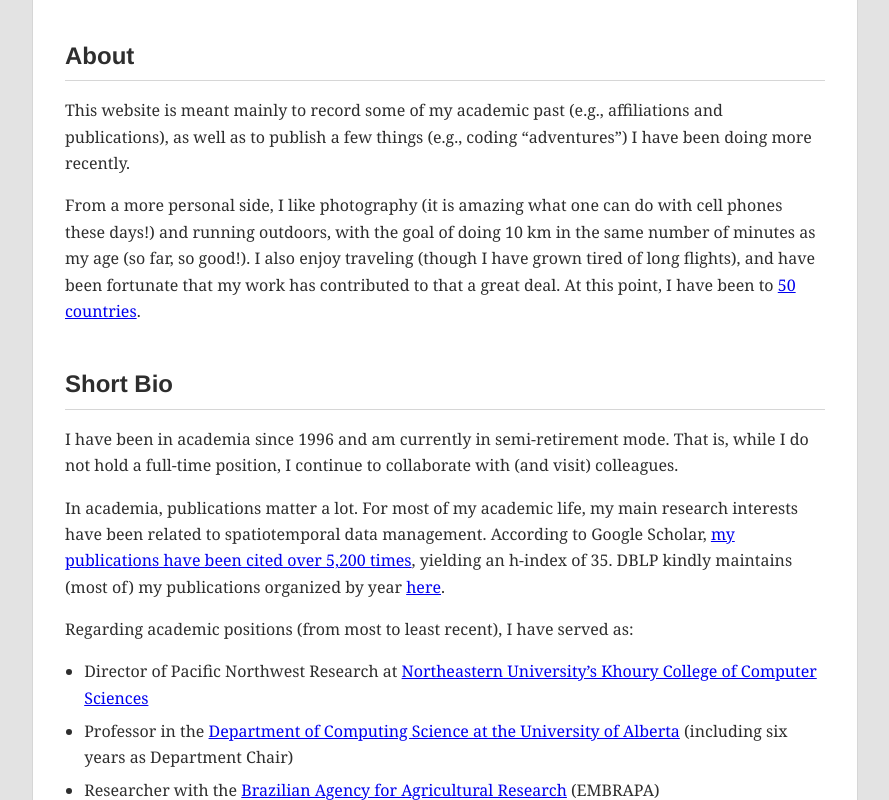
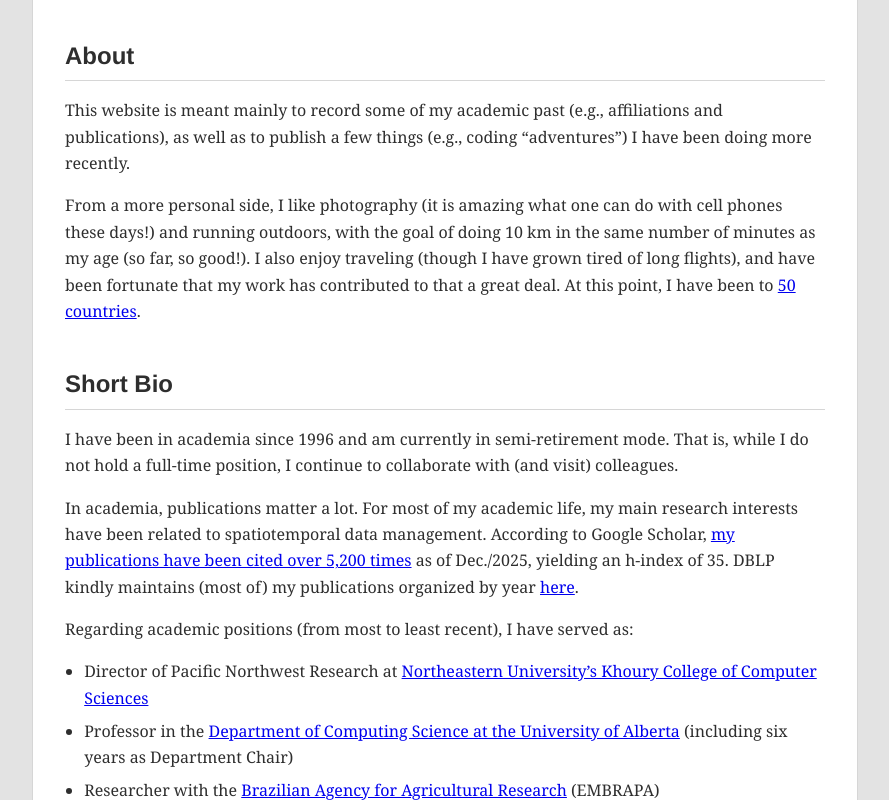
Before and after one commit to nascimento-mario/nascimento-mario.github.io, a plain HTML site: page index.html in a window 1280 px wide. Shown: the part 360-1160 px from the top of the page, without its empty margins (195-1084 px from the left). Drawn offline with Linux system fonts and the light colour scheme.

Commit message:
Add citation date to academic publications section
Updated citation information with a date reference.

```diff
--- a/index.html
+++ b/index.html
@@ -176,7 +176,7 @@
         I have been in academia since 1996 and am currently in semi-retirement mode. That is, while I do not hold a full-time position, I continue to collaborate with (and visit) colleagues.
       </p>
       <p>
-        In academia, publications matter a lot. For most of my academic life, my main research interests have been related to spatiotemporal data management. According to Google Scholar, <a href="https://scholar.google.com/citations?hl=en&user=_Pzbd0kAAAAJ">my publications have been cited over 5,200 times</a>, yielding an h-index of 35. DBLP kindly maintains (most of) my publications organized by year <a href="https://dblp.org/pid/n/MarioANascimento.html">here</a>.
+        In academia, publications matter a lot. For most of my academic life, my main research interests have been related to spatiotemporal data management. According to Google Scholar, <a href="https://scholar.google.com/citations?hl=en&user=_Pzbd0kAAAAJ">my publications have been cited over 5,200 times</a> as of Dec./2025, yielding an h-index of 35. DBLP kindly maintains (most of) my publications organized by year <a href="https://dblp.org/pid/n/MarioANascimento.html">here</a>.
       </p>
       <p>
         Regarding academic positions (from most to least recent), I have served as:
```
